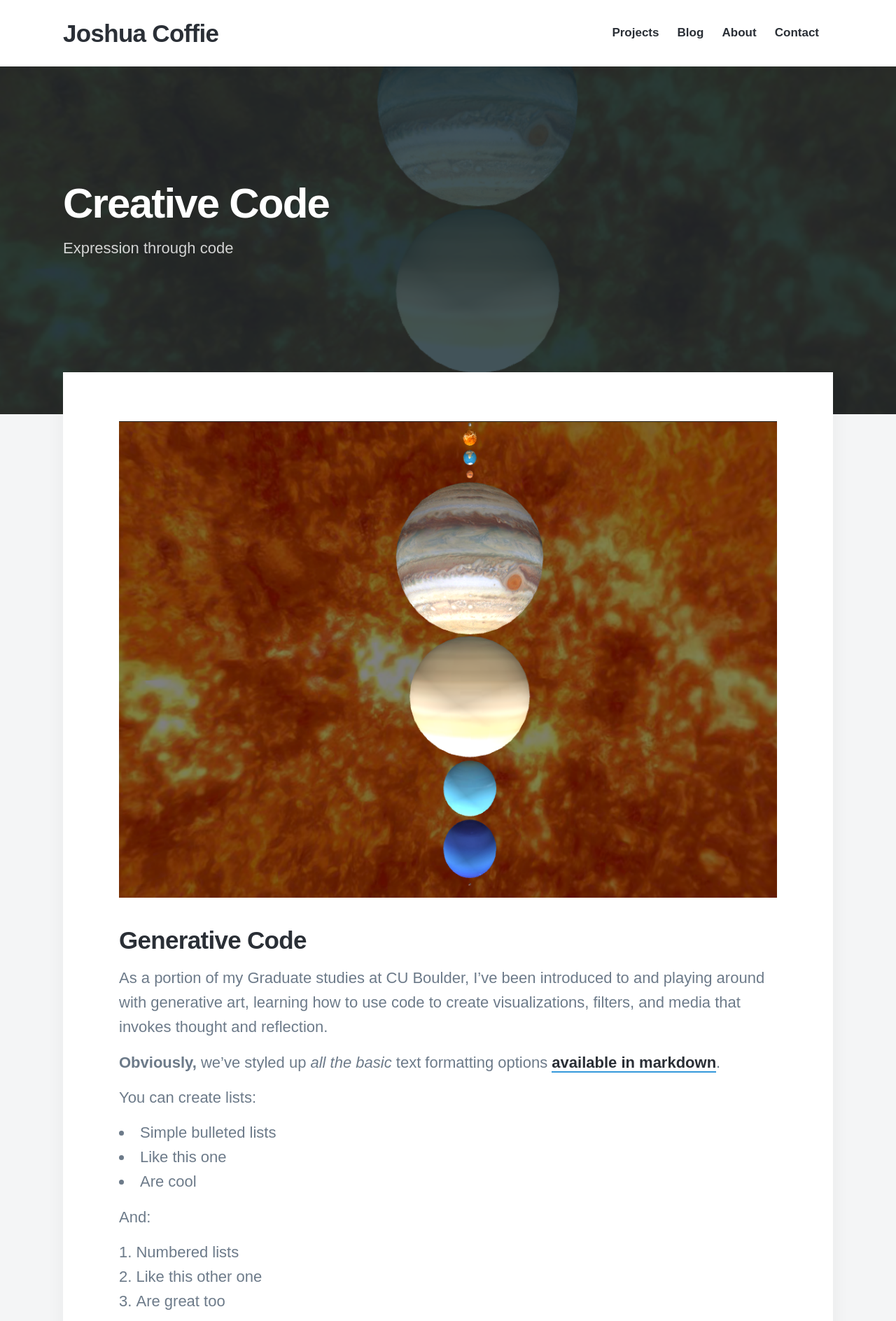
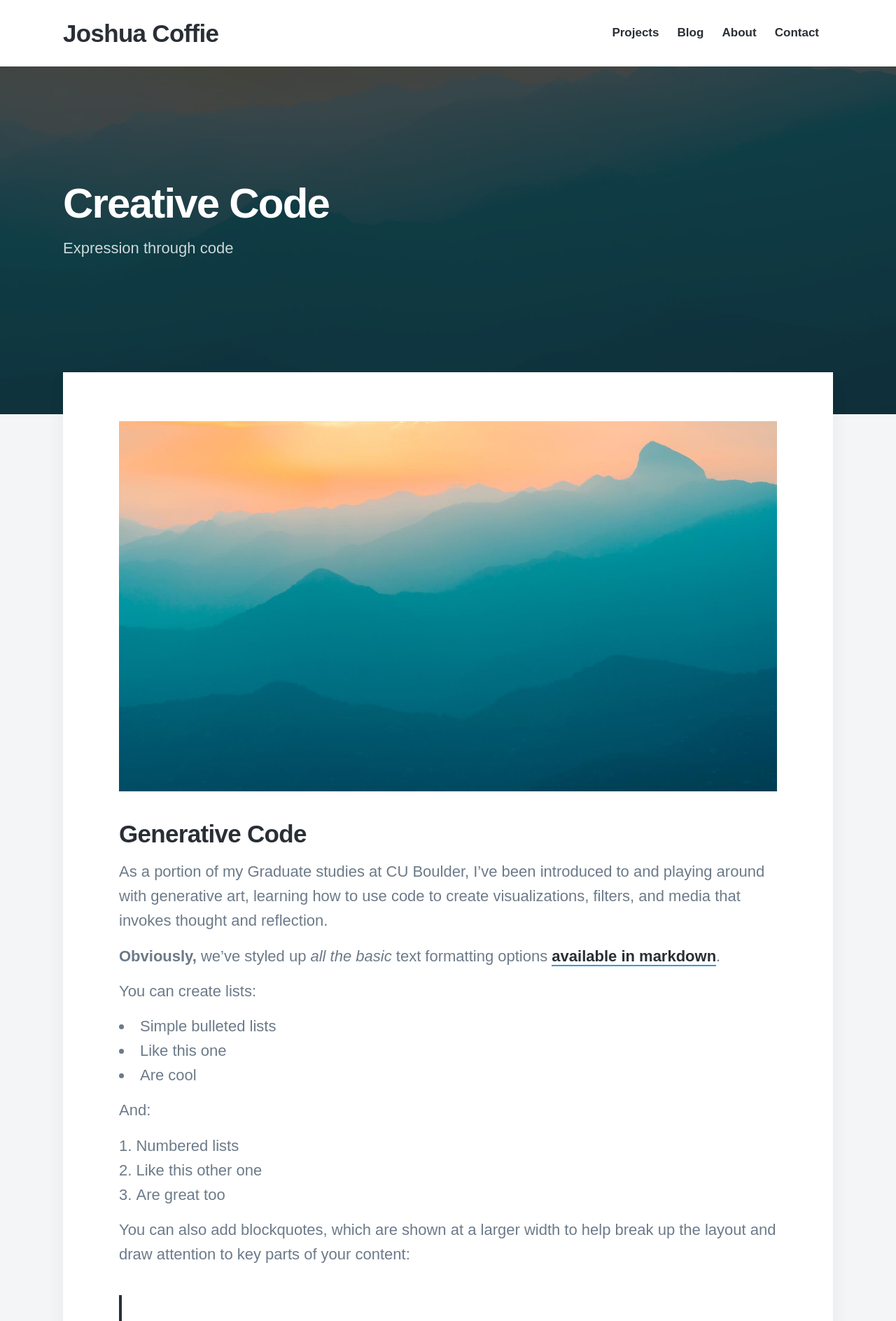
Before and after one commit to starbuck10/JCoffie, a Jekyll site: the page built from _projects/2021-11-02-generative-art.md, in a window 1280 px wide. Shown: the top 1888 px of the page at 70% size. Built offline with Jekyll 4.4.1, drawn with Linux system fonts in a browser that asks for light colours; nearby versions of some CDN libraries; some web fonts are replaced.

Commit message:
Updating project page

```diff
--- a/_projects/2021-11-02-generative-art.md
+++ b/_projects/2021-11-02-generative-art.md
@@ -3,10 +3,10 @@ title: 'Creative Code'
 subtitle: 'Expression through code'
 date: 2021-11-02 12:00:00
 description: Learning how to leverage code to create art.
-featured_image: '/images/demo/solarSystem.jpg'
+featured_image: '/images/demo/demo-landscape.jpg'
 ---
 
-![](/images/demo/solarSystem.jpg)
+![](/images/demo/demo-landscape.jpg)
 
 ## Generative Code
 
```
